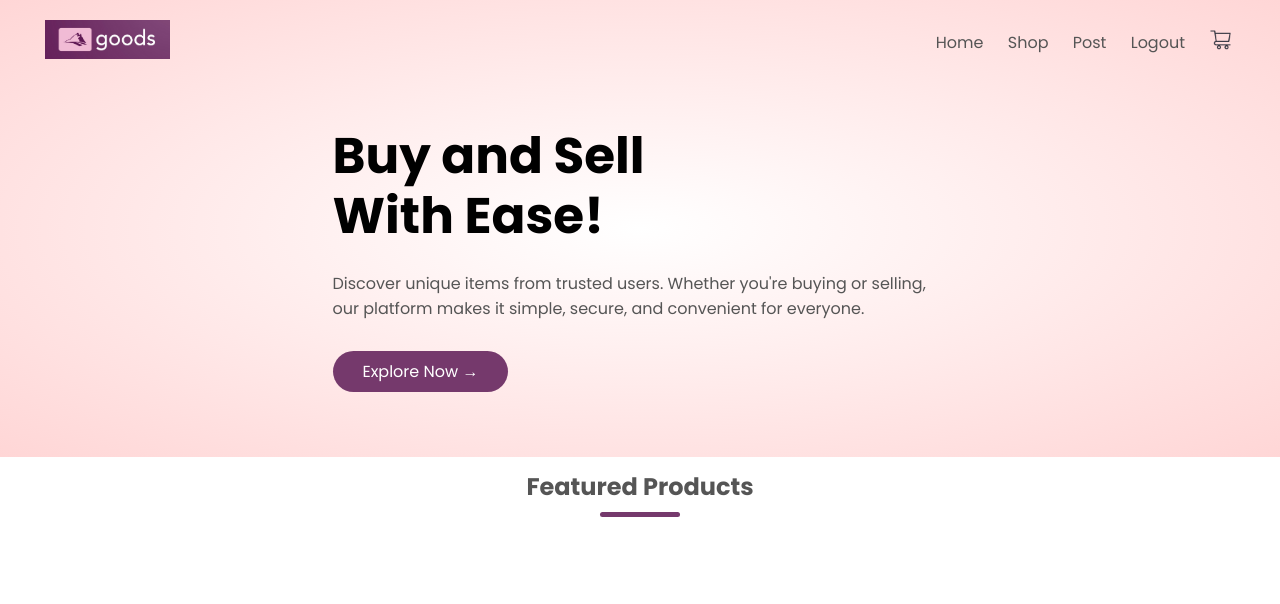
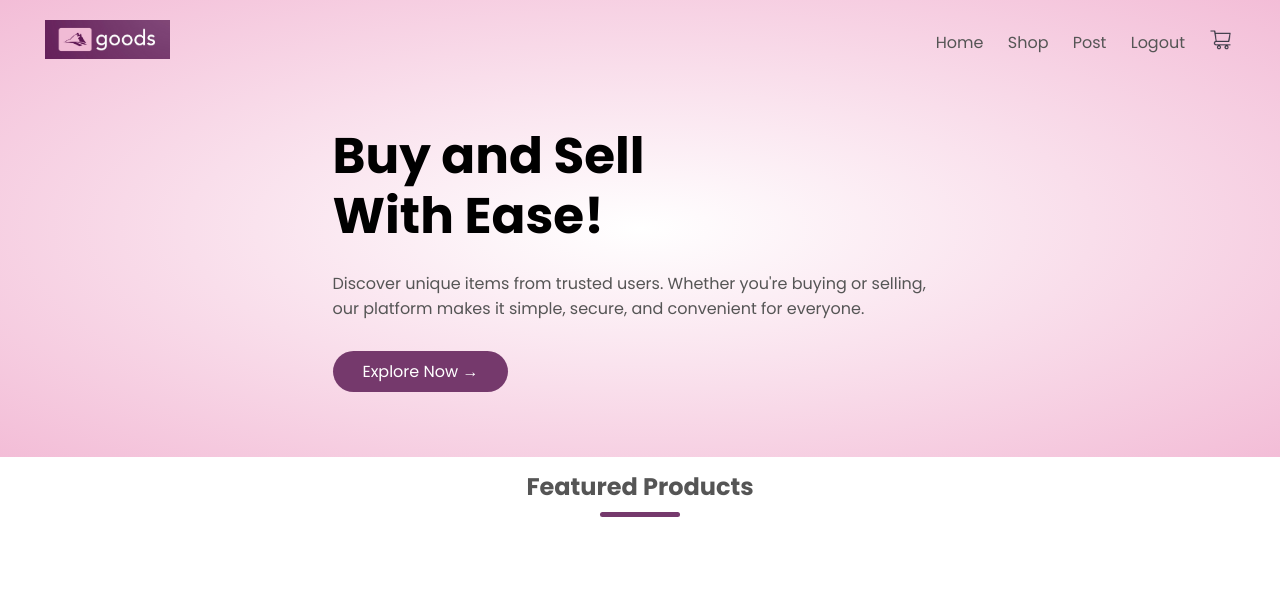
Before and after one commit to AlexIongChiNga/CISC3003-WebDev-ProjectAssgn, a PHP site: page /home.php in a window 1280 px wide. Shown: the top 604 px of the page. Run offline with PHP 8.4, Linux system fonts and the light colour scheme; a user stored in the database is signed in; data comes from the database, SQL or seed files in the repository.

Commit message:
Update styles.css

```diff
--- a/site/css/styles.css
+++ b/site/css/styles.css
@@ -87,7 +87,7 @@ p {
 }
 
 .header {
-  background: radial-gradient(#fff, #ffd6d6);
+  background: radial-gradient(#fff, #f3bdd7);
 }
 
 .header .row {
```
